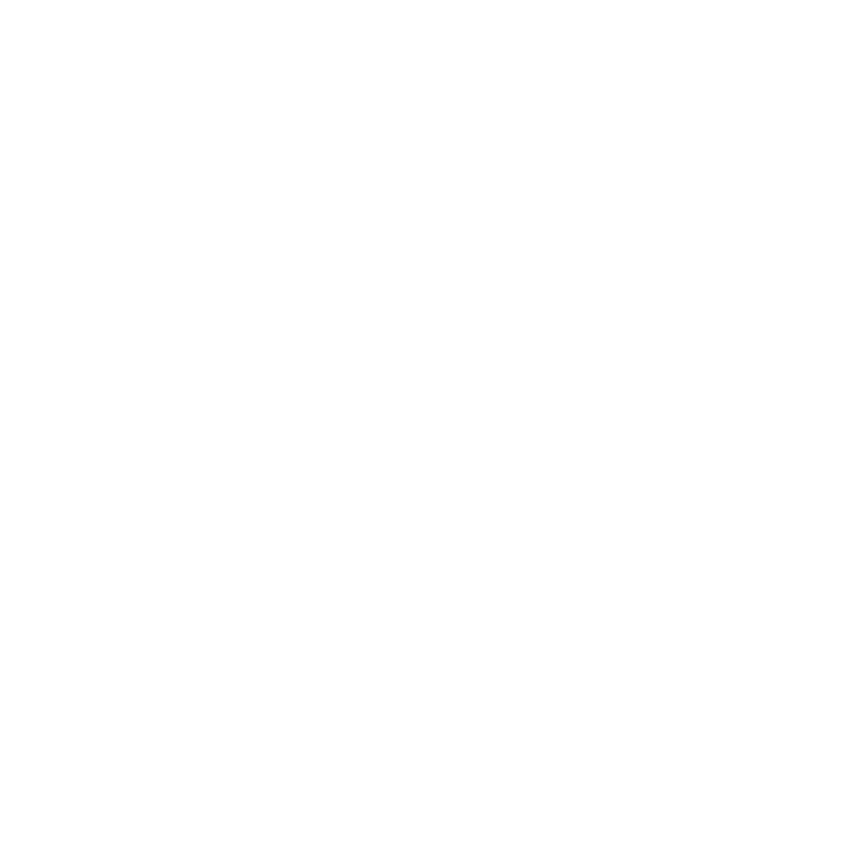
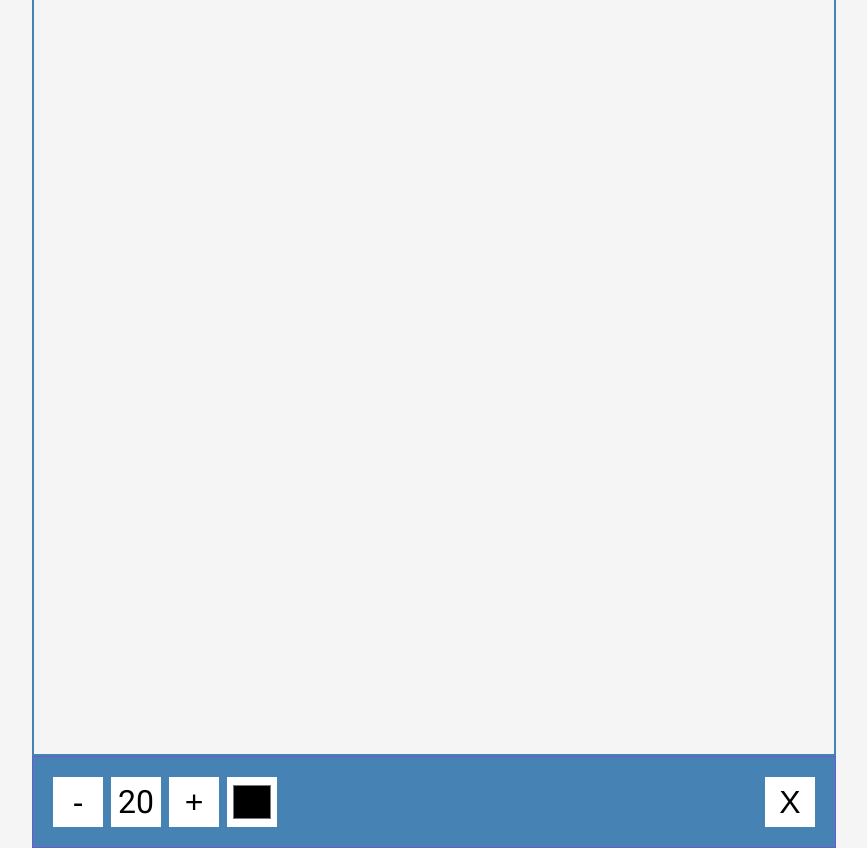
Before and after one commit to soupy96/day22-drag-n-drop, a plain HTML site: page index.html in a window 1280 px wide. Shown: the whole page, without its empty margins (206-1073 px from the left). Before the commit the page ends 800 px from the top, so only its background shows below. Drawn offline with Linux system fonts and the light colour scheme.

Commit message:
drawing pad ui

```diff
--- a/index.html
+++ b/index.html
@@ -8,7 +8,14 @@
     <title>Drawing App</title>
 </head>
 <body>
-
+    <canvas id="canvas" width="800" height="800"></canvas>
+    <div class="toolbox">
+        <button id="decrease">-</button>
+        <span id="size">20</span>
+        <button id="increase">+</button>
+        <input type="color" id="color">
+        <button id="clear">X</button>
+    </div>
     <script src="script.js"></script>
 </body>
 </html>
--- a/style.css
+++ b/style.css
@@ -5,12 +5,42 @@
 }
 
 body {
+  background-color: #f5f5f5;
   font-family: 'Roboto', sans-serif;
   display: flex;
   flex-direction: column;
   align-items: center;
   justify-content: center;
   height: 100vh;
-  overflow: hidden;
   margin: 0px;
 }
+
+canvas {
+  border: 2px solid steelblue;
+}
+
+.toolbox {
+  background-color: steelblue;
+  border: 1px solid slateblue;
+  display: flex;
+  width: 804px;
+  padding: 1rem;
+}
+
+.toolbox > * {
+  background-color: #fff;
+  border: none;
+  display: inline-flex;
+  align-items: center;
+  justify-content: center;
+  font-size: 2rem;
+  height: 50px;
+  width: 50px;
+  margin: 0.25rem;
+  padding: 0.25rem;
+  cursor: pointer;
+}
+
+.toolbox > *:last-child {
+  margin-left: auto;
+}
```
